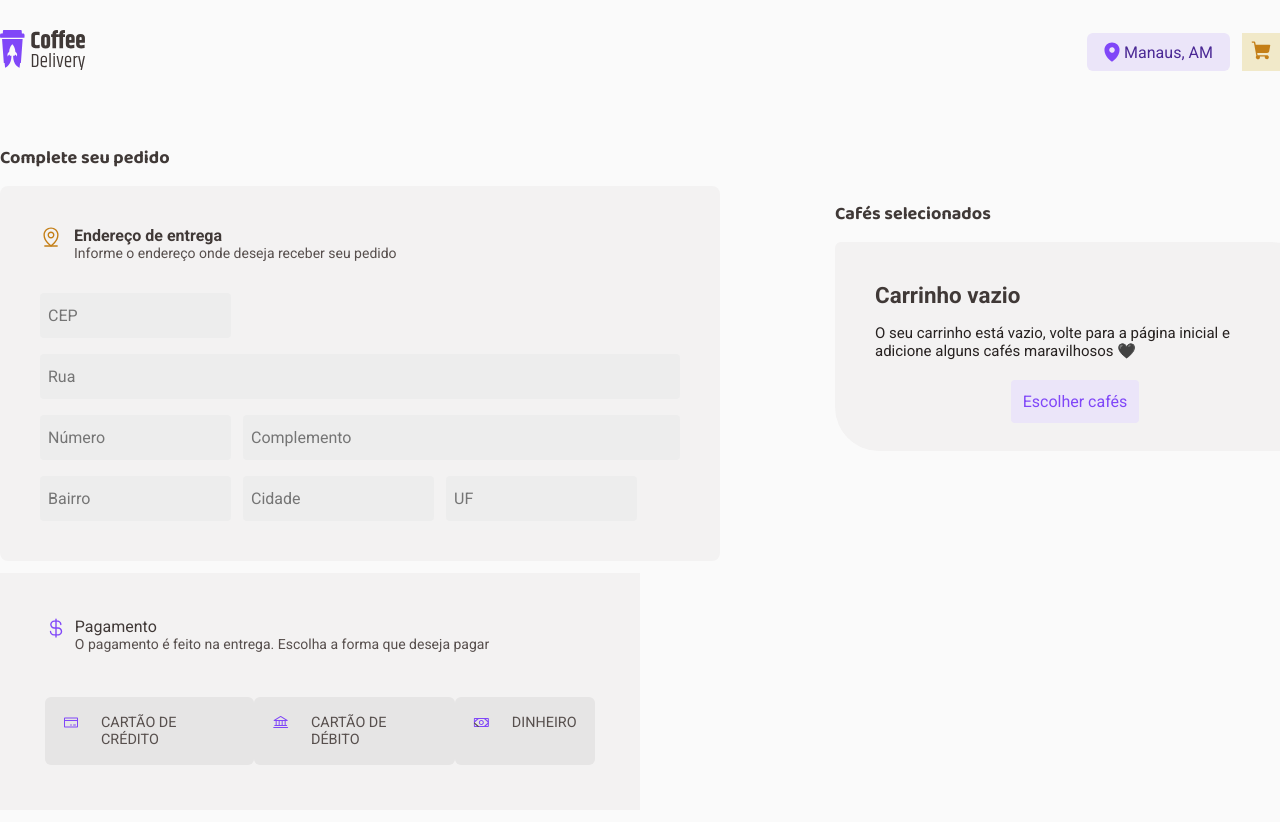
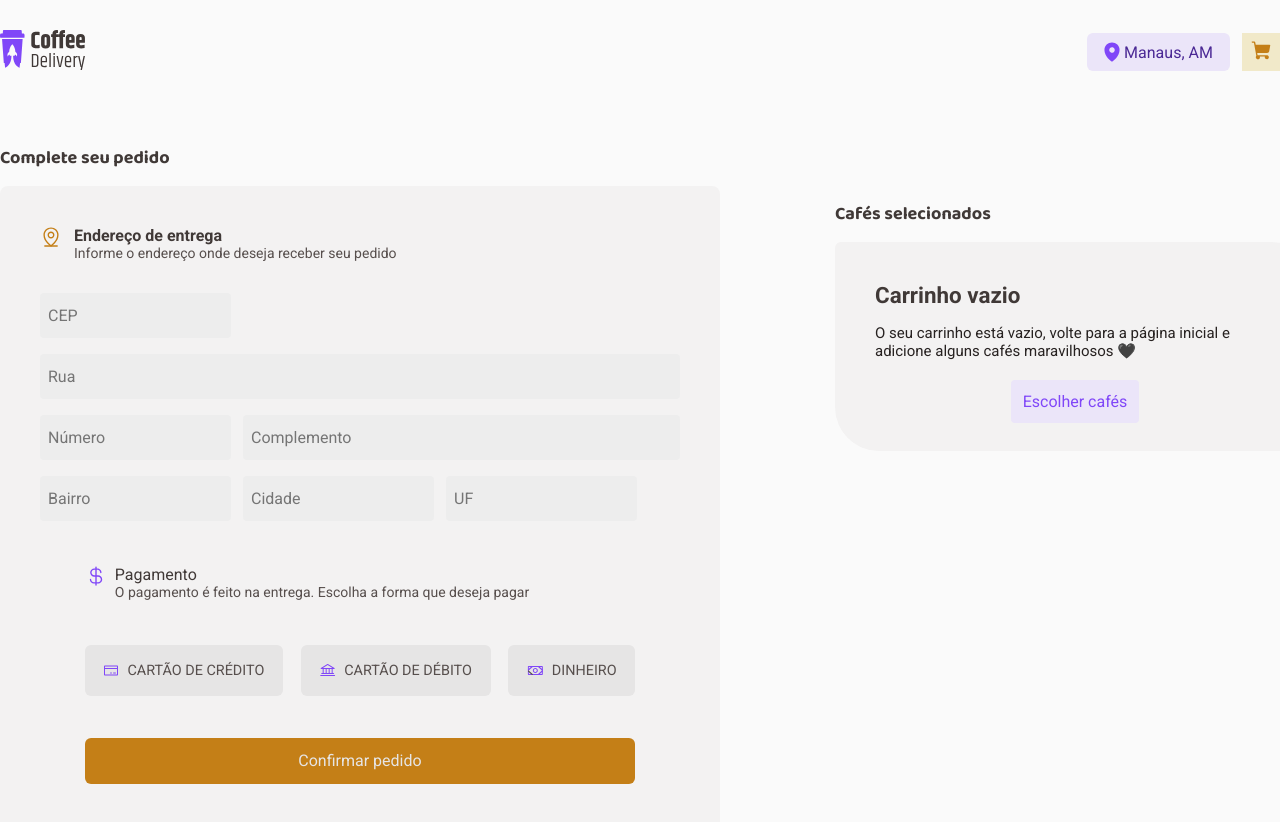
Before and after one commit to vtrajanodev/coffee-delivery, a React (Vite) app: page /cart in a window 1280 px wide. Shown: the top 822 px of the page. Built offline with nearby package versions, Linux system fonts and the light colour scheme; data requests are answered from the project's data file.

Commit message:
feat: set form data and paymentmethod

```diff
--- a/src/@types/cart.type.ts
+++ b/src/@types/cart.type.ts
@@ -10,11 +10,13 @@ export interface Address {
   state: string;
 }
 
+export type PaymentMethod = '' | 'creditCard' | 'debitCard' | 'money'
+
 export interface Cart {
   items: Coffee[];
   totalItemsValue: number;
   delivery: number;
   totalCartValue: number
-  paymentMethod: string;
+  paymentMethod: string | PaymentMethod;
   address: Address
 }
--- a/src/components/Address/index.tsx
+++ b/src/components/Address/index.tsx
@@ -1,7 +1,6 @@
-import { Field, Formik } from "formik";
+import { Field, Form, Formik } from "formik";
 import { useContext } from "react";
-import { Form } from "react-router-dom";
-import { Address as CartAddress } from "../../@types/cart.type";
+import { Cart, Address as CartAddress } from "../../@types/cart.type";
 import creditCard from "../../assets/credit-card.svg";
 import currency from "../../assets/currency.svg";
 import debitCard from "../../assets/debit-card.svg";
@@ -20,9 +19,10 @@ import {
 } from "./styles";
 
 import * as Yup from 'yup';
+import { useNavigate } from "react-router-dom";
 
 const AddressFormSchema = Yup.object().shape({
-  cpf: Yup.string()
+  cep: Yup.string()
     .required('Cep é obrigatório'),
   street: Yup.string()
     .min(5, 'Digite o nome completo da sua rua')
@@ -41,8 +41,8 @@ const AddressFormSchema = Yup.object().shape({
 
 export const Address = () => {
 
-  const { setDeliveryAdrress } = useContext(CartContext)
-
+  const navigate = useNavigate()
+  const { cart, setDeliveryAdrress, handleChoosePaymentMethod } = useContext(CartContext)
 
   const INTIAL_FORM_VALUES: CartAddress = {
     cep: '',
@@ -54,6 +54,10 @@ export const Address = () => {
     state: '',
   }
 
+  const creditCardPaymentMethod = cart.paymentMethod === 'creditCard'
+  const debitCardPaymentMethod = cart.paymentMethod === 'debitCard'
+  const moneyPaymentMethod = cart.paymentMethod === 'money'
+
   return (
     <>
       <AddressContainer>
@@ -62,7 +66,6 @@ export const Address = () => {
         <FormContainer>
           <FormHeaderContainer>
             <img src={localeIcon} alt="" />
-
             <FormHeaderTextContainer>
               <h2>Endereço de entrega</h2>
               <p>Informe o endereço onde deseja receber seu pedido</p>
@@ -70,13 +73,28 @@ export const Address = () => {
           </FormHeaderContainer>
 
           <FormFieldsContainer>
-
             <Formik
               initialValues={INTIAL_FORM_VALUES}
               validationSchema={AddressFormSchema}
               onSubmit={values => {
-                // same shape as initial values
+                const updatedCartWithAddress: Cart = {
+                  ...cart,
+                  address: {
+                    cep: values.cep,
+                    street: values.street,
+                    number: values.number,
+                    complement: values.complement,
+                    neighbourhood: values.neighbourhood,
+                    city: values.city,
+                    state: values.state,
+                  }
+                };
+
+                setDeliveryAdrress(updatedCartWithAddress)
+                navigate('/finalize')
                 console.log(values);
+
+
               }}
             >
               {({ errors, touched }) => (
@@ -89,7 +107,7 @@ export const Address = () => {
                       )}
                     </div>
                     <div>
-                      <Field type="text" className="street" placeholder="Rua" name="street"/>
+                      <Field type="text" className="street" placeholder="Rua" name="street" />
                       {errors.street && touched.street && (
                         <div>{errors.street}</div>
                       )}
@@ -97,35 +115,30 @@ export const Address = () => {
                   </div>
 
                   <div className="flex-1">
-                    <Field type="text" placeholder="Número" name="number"/>
+                    <Field type="text" placeholder="Número" name="number" />
                     {errors.number && touched.number && (
                       <div>{errors.number}</div>
                     )}
-                    <Field type="text" placeholder="Complemento" name="complement"/>
+                    <Field type="text" placeholder="Complemento" name="complement" />
                     {errors.complement && touched.complement && (
                       <div>{errors.complement}</div>
                     )}
                   </div>
 
                   <div className="flex-2">
-                    <Field type="text" placeholder="Bairro" name="neighbourhood"/>
+                    <Field type="text" placeholder="Bairro" name="neighbourhood" />
                     {errors.neighbourhood && touched.neighbourhood && (
                       <> <br /> <div>{errors.neighbourhood}</div></>
                     )}
-                    <Field type="text" placeholder="Cidade" name="city"/>
+                    <Field type="text" placeholder="Cidade" name="city" />
                     {errors.city && touched.city && (
                       <div>{errors.city}</div>
                     )}
-                    <Field type="text" placeholder="UF" name="state"/>
+                    <Field type="text" placeholder="UF" name="state" />
                     {errors.state && touched.state && (
                       <div>{errors.state}</div>
                     )}
                   </div>
-                </Form>
-              )}
-            </Formik>
-          </FormFieldsContainer>
-        </FormContainer>
 
                   <PaymentContainer>
                     <div>
@@ -139,22 +152,30 @@ export const Address = () => {
                     </div>
 
                     <PaymentFooterContainer>
-            <div>
+                      <button className={creditCardPaymentMethod ? 'active' : ''} type="button" onClick={() => handleChoosePaymentMethod('creditCard')}>
                         <img src={creditCard} alt="" />
                         <span>CARTÃO DE CRÉDITO</span>
-            </div>
+                      </button>
 
-            <div>
+                      <button className={debitCardPaymentMethod ? 'active' : ''} type="button" onClick={() => handleChoosePaymentMethod('debitCard')}>
                         <img src={debitCard} alt="" />
                         <span>CARTÃO DE DÉBITO</span>
-            </div>
+                      </button>
 
-            <div>
+                      <button className={moneyPaymentMethod ? 'active' : ''} type="button" onClick={() => handleChoosePaymentMethod('money')}>
                         <img src={money} alt="" />
                         <span>DINHEIRO</span>
+                      </button>
+                    </PaymentFooterContainer>
+                    <div className="confirm-order-button">
+                      <button type="submit">Confirmar pedido</button>
                     </div>
-          </PaymentFooterContainer>
                   </PaymentContainer>
+                </Form>
+              )}
+            </Formik>
+          </FormFieldsContainer>
+        </FormContainer>
       </AddressContainer>
     </>
 
--- a/src/components/Address/styles.ts
+++ b/src/components/Address/styles.ts
@@ -51,7 +51,7 @@ export const FormHeaderTextContainer = styled.div`
   }
 `;
 
-export const FormFieldsContainer = styled.form`
+export const FormFieldsContainer = styled.div`
   input {
     height: 2.8rem;
     border: none;
@@ -132,15 +132,40 @@ export const PaymentContainer = styled.div`
     font-size: 14px;
     margin-bottom: 2rem;
   }
+
+  div.confirm-order-button {
+    button {
+      color: ${props => props.theme["base-button"]};
+      text-decoration: none;
+      width: 100%;
+      height: 46px;
+      margin: 0;
+      border: none;
+      cursor: pointer;
+
+      text-align: center;
+      margin-top: 1.8rem;
+      background-color: ${props => props.theme["yellow-dark"]};
+      border-radius: 6px;
+      display: flex;
+      align-items: center;
+      justify-content: center;
+
+      &:hover {
+        color: #000000;
+        background-color: ${props => props.theme["yellow"]};
+      }
+    }
+  }
 `;
 
 export const PaymentFooterContainer = styled.footer`
   display: flex;
   justify-content: space-between;
 
-  div {
+  button {
     display: flex;
-    gap: 0.85rem;
+    cursor: pointer;
     background-color: ${(props) => props.theme["base-button"]};
     font-size: 0.9rem;
     color: ${(props) => props.theme["base-text"]};;
@@ -152,4 +177,8 @@ export const PaymentFooterContainer = styled.footer`
       border: 1px solid ${props => props.theme.purple};
     }
   }
+
+  button.active {
+    border: 1px solid ${props => props.theme.purple};
+  }
 `;
--- a/src/components/CartData/index.tsx
+++ b/src/components/CartData/index.tsx
@@ -6,7 +6,7 @@ import { CoffeeContext } from "../../context/CoffeeContext"
 import { CartItem } from "../CartItem"
 import { CartContainer, CartDataContainer, CartDataTitleContainer } from "./styles"
 
-export const CartData = (hanleSubmitFormValues: any) => {
+export const CartData = () => {
   const { cart } = useContext(CartContext)
   const { formatNumberToCurrency } = useContext(CoffeeContext)
 
@@ -52,10 +52,6 @@ export const CartData = (hanleSubmitFormValues: any) => {
                   <span>R$ {formattedTotalCartValue}</span>
                 </div>
               </div>
-
-              <div className="confirm-order-button">
-                <NavLink to={'/finalize'}>Confirmar pedido</NavLink>
-              </div>
             </>
           )
         }
--- a/src/components/CartData/styles.ts
+++ b/src/components/CartData/styles.ts
@@ -86,27 +86,4 @@ export const CartContainer = styled.div`
       }
     }
   }
-
-  div.confirm-order-button {
-    a {
-      color: ${props => props.theme["base-button"]};
-      text-decoration: none;
-      width: 100%;
-      height: 46px;
-      margin: 0;
-
-      text-align: center;
-      margin-top: 1.8rem;
-      background-color: ${props => props.theme["yellow-dark"]};
-      border-radius: 6px;
-      display: flex;
-      align-items: center;
-      justify-content: center;
-
-      &:hover {
-        color: #000000;
-        background-color: ${props => props.theme["yellow"]};
-      }
-    }
-  }
 `;
--- a/src/components/CheckoutInfo/index.tsx
+++ b/src/components/CheckoutInfo/index.tsx
@@ -2,8 +2,13 @@ import { CheckoutInfoContainer, DeliveryInfoContainer, InfoItemsContainer } from
 import localeIcon2 from '../../assets/localeIcon2.svg'
 import timeIcon2 from '../../assets/timerIcon2.svg'
 import currencyIcon from '../../assets/currencyIcon.svg'
+import { useContext } from "react"
+import { CartContext } from "../../context/CartContext"
 
 export const CheckoutInfo = () => {
+
+  const { cart } = useContext(CartContext)
+
   return (
     <CheckoutInfoContainer>
       <h1>Uhu! Pedido confirmado</h1>
@@ -13,7 +18,7 @@ export const CheckoutInfo = () => {
       <InfoItemsContainer>
         <img src={localeIcon2} alt="" />
         <div>
-          <p>Entrega em Rua João Daniel Martinelli, 102</p>
+          <p>{`Entrega em ${cart.address.street}, ${cart.address.number}`}</p>
           <p>Farrapos - Porto Alegre, RS</p>
         </div>
       </InfoItemsContainer>
@@ -30,7 +35,7 @@ export const CheckoutInfo = () => {
         <img src={currencyIcon} alt="" />
         <div>
           <p>Pagamento na entrega</p>
-          <p>Cartão de crédito</p>
+          <p>{cart.paymentMethod}</p>
         </div>
       </InfoItemsContainer>
     </DeliveryInfoContainer>
--- a/src/context/CartContext.tsx
+++ b/src/context/CartContext.tsx
@@ -1,5 +1,5 @@
 import { ReactNode, createContext, useEffect, useState } from "react";
-import { Cart } from "../@types/cart.type";
+import { Cart, PaymentMethod } from "../@types/cart.type";
 import { Coffee } from "../@types/coffee.type";
 
 
@@ -15,18 +15,21 @@ interface CartContextProps {
   handleAddCoffeeQuantityOnCart: (coffee: Coffee) => void;
   handleRemoveCoffeeQuantityOnCart: (coffee: Coffee) => void;
   setDeliveryAdrress: (state: Cart) => void;
+  handleChoosePaymentMethod: (paymentMethodDefined: PaymentMethod) => void;
 }
 
 export const CartContext = createContext({} as CartContextProps)
 
 export const CartContextProvider = ({ children }: CartContextProviderProps) => {
 
+  const [paymentMethod, setPaymentMethod] = useState<PaymentMethod>('')
+
   const [cart, setCart] = useState<Cart>({
     items: [],
     delivery: 0,
     totalCartValue: 0,
     totalItemsValue: 0,
-    paymentMethod: '',
+    paymentMethod: paymentMethod,
     address: {
       cep: '',
       city: '',
@@ -50,6 +53,16 @@ export const CartContextProvider = ({ children }: CartContextProviderProps) => {
       totalItemsValue: totalItemsValue,
     }))
   }, [totalCartValue, totalItemsValue])
+
+  const handleChoosePaymentMethod = (paymentMethodDefined: PaymentMethod) => {
+    setPaymentMethod(paymentMethod)
+    setCart(state => ({
+      ...state,
+      paymentMethod: paymentMethodDefined
+    }))
+
+    console.log(cart)
+  }
 
   const isCoffeeOnCart = (coffee: Coffee) => {
     return !!cart.items.find((item) => item.id === coffee.id)
@@ -116,7 +129,8 @@ export const CartContextProvider = ({ children }: CartContextProviderProps) => {
       isCoffeeOnCart,
       handleAddCoffeeQuantityOnCart,
       handleRemoveCoffeeQuantityOnCart,
-      setDeliveryAdrress
+      setDeliveryAdrress,
+      handleChoosePaymentMethod
     }}>
       {children}
     </CartContext.Provider>
```
Lines whose indentation alone changed are shown as unchanged.
